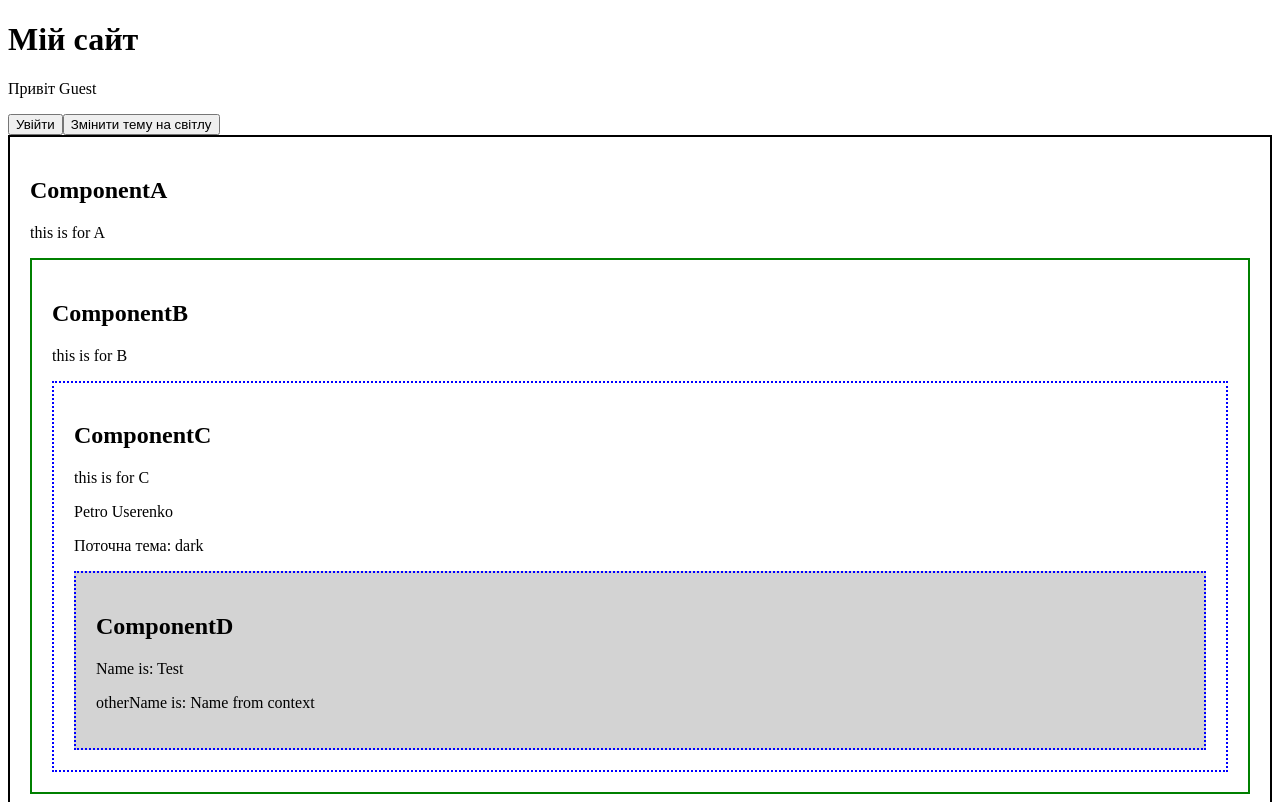
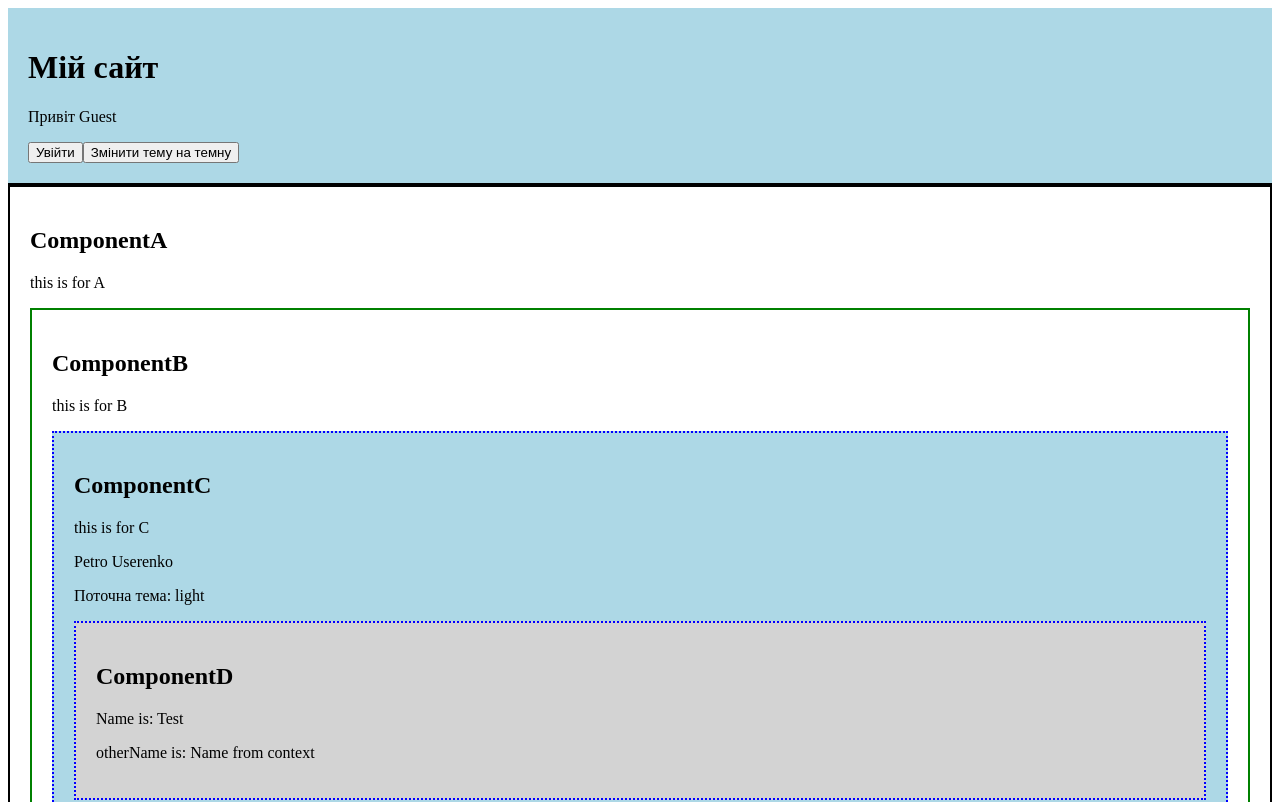
Before and after one commit to fc-fullstack-courses/pfe-2024-1-react-lessons, a React (Vite) app: page / in a window 1280 px wide. Shown: the top 802 px of the page. Built offline with nearby package versions, Linux system fonts and the light colour scheme.

Commit message:
Add basic theme switch example

```diff
--- a/src/App.jsx
+++ b/src/App.jsx
@@ -15,7 +15,7 @@ class App extends React.Component {
       email: 'testuser@gmail.com',
       age: 12,
     },
-    theme: 'dark',
+    theme: 'light',
   };
 
   handleLogout = () => {
@@ -34,6 +34,12 @@ class App extends React.Component {
         email: 'testuser@gmail.com',
         age: 12,
       },
+    });
+  };
+
+  switchTheme = (newTheme) => {
+    this.setState({
+      theme: newTheme,
     });
   };
 
@@ -64,7 +70,7 @@ class App extends React.Component {
 
     return (
       <UserContext.Provider value={user}>
-        <ThemeContext.Provider value={theme}>
+        <ThemeContext.Provider value={[theme, this.switchTheme]}>
           <Header />
           <ComponentA />
           <DataLoader loadData={API.getMessages} children={renderMessages} />
--- /dev/null
+++ b/src/components/Header/Header.module.css
@@ -0,0 +1,14 @@
+.container {
+  padding: 20px;
+  border-bottom: 2px solid black;
+}
+
+.lightTheme {
+  background-color: lightblue;
+  color: black;
+}
+
+.darkTheme {
+  color: white;
+  background-color: #333333;
+}
--- a/src/components/Header/index.jsx
+++ b/src/components/Header/index.jsx
@@ -1,5 +1,6 @@
 import React, { Component } from 'react';
 import { ThemeContext } from '../../contexts';
+import styles from './Header.module.css';
 
 class Header extends Component {
   render() {
@@ -14,13 +15,26 @@ class Header extends Component {
 
     return (
       <ThemeContext.Consumer>
-        {(theme) => {
+        {([theme, switchTheme]) => {
 
-          return <header>
+          let currentThemeClass;
+
+          if(theme === 'dark') {
+            currentThemeClass = styles.darkTheme;
+          } else if (theme === 'light') {
+            currentThemeClass = styles.lightTheme;
+          }
+
+          const className = `${styles.container} ${currentThemeClass}`;
+
+          return <header className={className}>
             <h1>Мій сайт</h1>
             <p>Привіт {fullName}</p>
             {user ? logoutBtn : loginBtn}
-            <button>Змінити тему на {theme === 'dark' ? 'світлу' : 'темну'}</button>
+            <button onClick={() => {
+              const newTheme = theme === 'dark' ? 'light' : 'dark';
+              switchTheme(newTheme);
+            }}>Змінити тему на {theme === 'dark' ? 'світлу' : 'темну'}</button>
           </header>;
         }}
       </ThemeContext.Consumer>
--- /dev/null
+++ b/src/components/drillingComponents/C/C.module.css
@@ -0,0 +1,14 @@
+.container {
+  border: 2px dotted blue;
+  padding: 20px;
+}
+
+.lightTheme {
+  background-color: lightblue;
+  color: black;
+}
+
+.darkTheme {
+  color: white;
+  background-color: #333333;
+}
--- a/src/components/drillingComponents/C/index.jsx
+++ b/src/components/drillingComponents/C/index.jsx
@@ -1,16 +1,27 @@
 import React from 'react';
 import ComponentD from '../D';
 import { UserContext, ThemeContext } from '../../../contexts';
+import styles from './C.module.css';
 
 const ComponentC = (props) => {
   const { forC, ...restOfCProps } = props;
 
-  const renderWithThemeContext = (theme) => {
+  const renderWithThemeContext = ([theme]) => {
+    let currentThemeClass;
+
+    if (theme === 'dark') {
+      currentThemeClass = styles.darkTheme;
+    } else if (theme === 'light') {
+      currentThemeClass = styles.lightTheme;
+    }
+
+    const className = `${styles.container} ${currentThemeClass}`;
+
     return (
       <UserContext.Consumer>
         {(user) => {
           return (
-            <article style={{ border: '2px dotted blue', padding: '20px' }}>
+            <article className={className}>
               <h2>ComponentC</h2>
               <p>{forC}</p>
               <p>
```
